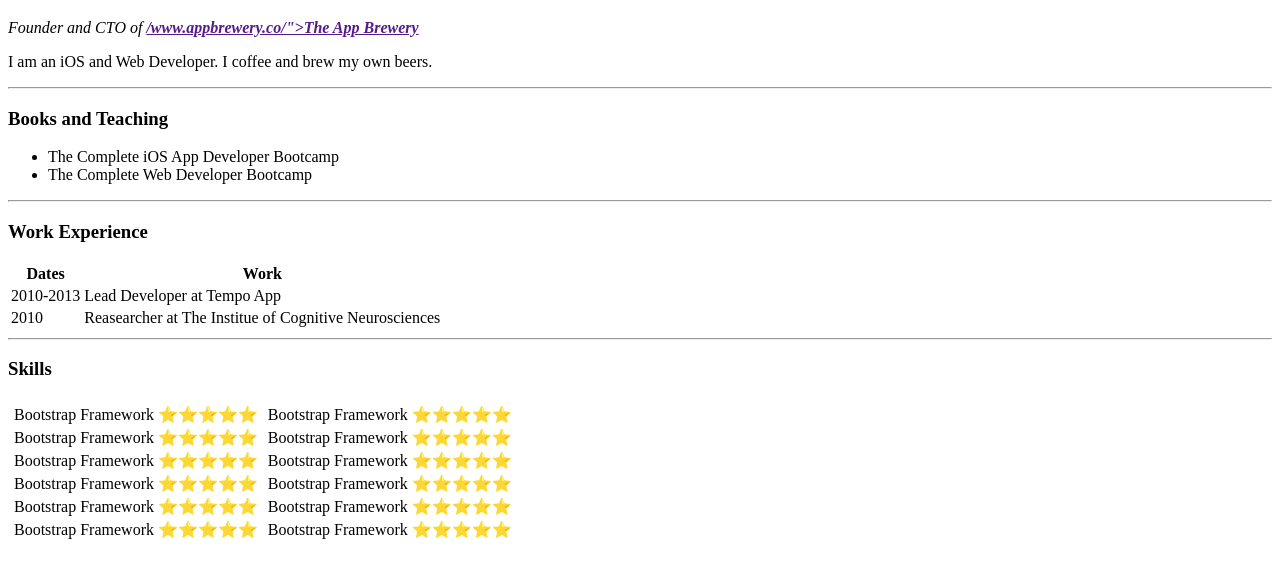
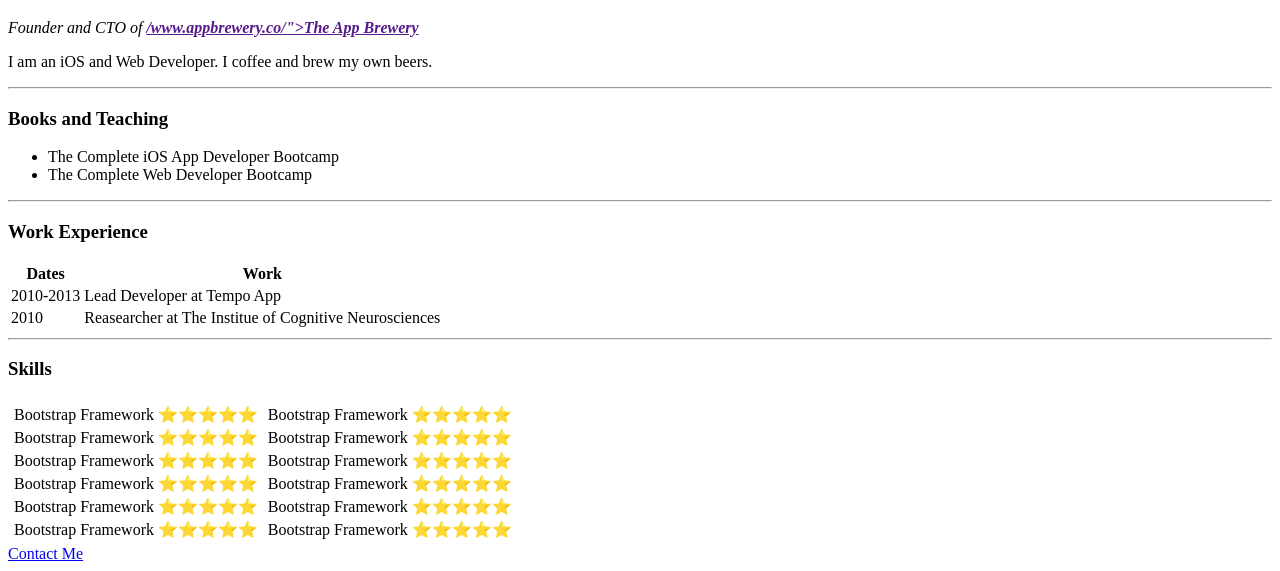
Before and after one commit to foreverhary/cv, a plain HTML site: page index.html in a window 1280 px wide. Shown: the part 253-824 px from the top of the page. Drawn offline with Linux system fonts and the light colour scheme.

Commit message:
Update index.html

```diff
--- a/index.html
+++ b/index.html
@@ -101,6 +101,6 @@
         </td>
     </tr>
 </table>
-<a href="contact-me.html>Contact Me</a>
+<a href="contact-me.html">Contact Me</a>
 
 </body>
```
